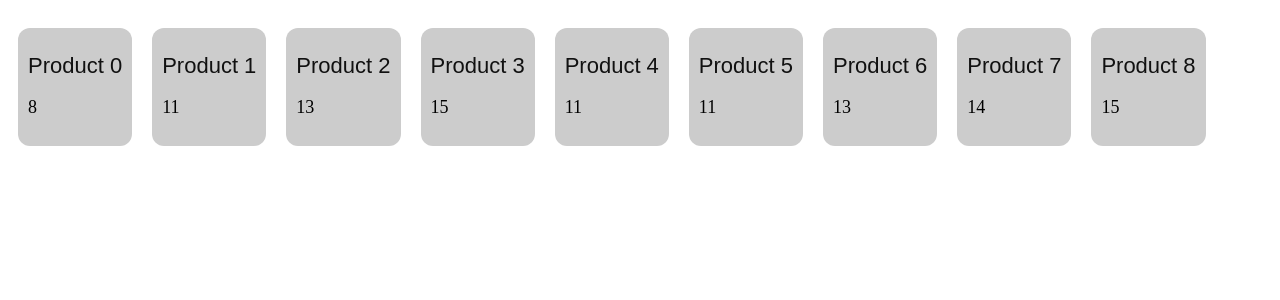
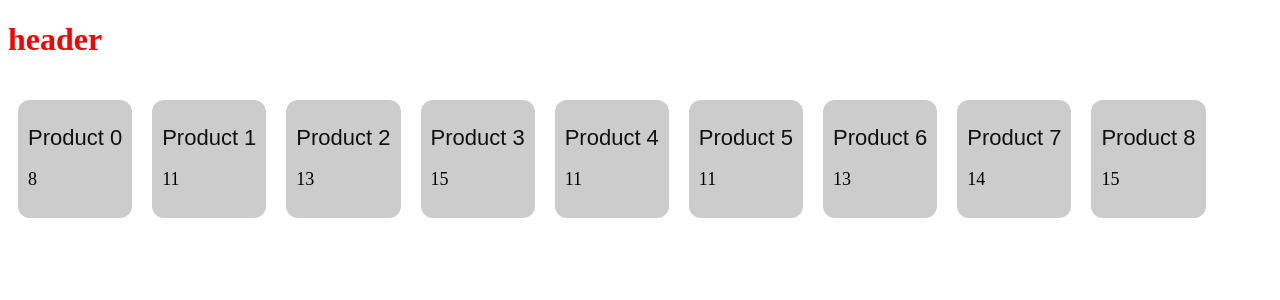
Before and after one commit to muhammeddeniz/redux-shopping-cart, a React (Create React App) app: page / in a window 1280 px wide. Shown: the top 300 px of the page. Built offline with nearby package versions, Linux system fonts and the light colour scheme.

Commit message:
header component

```diff
--- a/src/App.js
+++ b/src/App.js
@@ -2,13 +2,14 @@ import React, { useEffect } from "react";
 
 import { connect } from "react-redux";
 import { addProduct, removeProduct } from "./actions";
-import { Card } from "./components";
+import { Card, Header } from "./components";
 
 const App = (props) => {
   console.log("products : ", props.products);
 
   return (
     <div className="App">
+      <Header></Header>
        <div
           style={{
             display: "flex",
--- /dev/null
+++ b/src/components/header/header.css
@@ -0,0 +1,3 @@
+h1 {
+    color: red;
+}
--- /dev/null
+++ b/src/components/header/index.js
@@ -0,0 +1,12 @@
+import React  from "react";
+import "./header.css";
+
+const Header = () => {
+    return (
+        <div>
+            <h1>header</h1>
+        </div>
+    )
+}
+
+export default Header
--- a/src/components/index.js
+++ b/src/components/index.js
@@ -1 +1,2 @@
-export { default as Card } from "./card/card";
+export { default as Card } from "./card";
+export { default as Header } from "./header";
```
Also changed, not shown: src/components/card/index.js (renamed from src/components/card/card.js).
